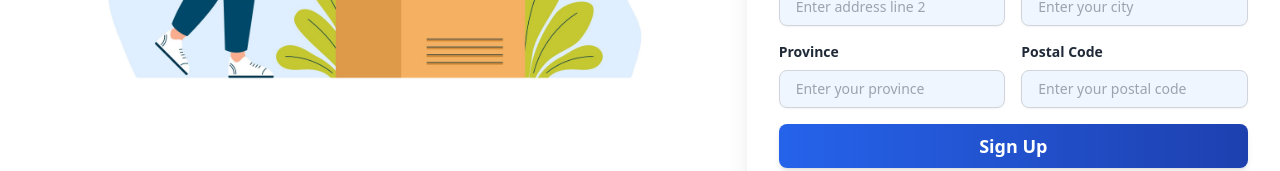
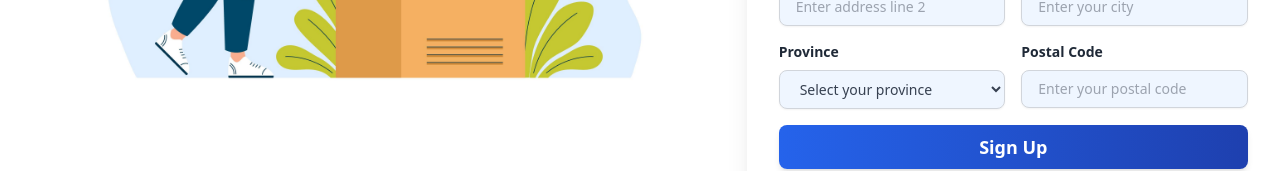
Before and after one commit to jaseel97/donateportal, a React (Vite) app in the folder frontend/: page /signup in a window 1280 px wide. Both pictures are taken after a click on the button "Organization". Shown: the part 484-655 px from the top of the page. Built offline with nearby package versions, Linux system fonts and the light colour scheme.

Commit message:
login form changes

```diff
--- a/frontend/src/App.jsx
+++ b/frontend/src/App.jsx
@@ -45,6 +45,7 @@ export default function App() {
       <div className="min-h-screen flex items-center justify-center bg-gray-100">
         <Routes>
           <Route path="/" element={<Login />} />
+          <Route path="/login" element={<Login />} />
           <Route path="/signup" element={<Signup />} />
           <Route path="/samaritan" element={<Samaritan />} />
           <Route path="/organization" element={<Organization />} />
--- a/frontend/src/Signup.jsx
+++ b/frontend/src/Signup.jsx
@@ -1,5 +1,21 @@
 import React, { useState } from "react";
-import illustration from "./assets/login.jpg"; // Make sure to import your image here
+import illustration from "./assets/login.jpg";
+
+const provinces = [
+  "Alberta",
+  "British Columbia",
+  "Manitoba",
+  "New Brunswick",
+  "Newfoundland and Labrador",
+  "Nova Scotia",
+  "Ontario",
+  "Prince Edward Island",
+  "Quebec",
+  "Saskatchewan",
+  "Northwest Territories",
+  "Nunavut",
+  "Yukon"
+];
 
 const Signup = () => {
   const [formData, setFormData] = useState({
@@ -29,7 +45,6 @@ const Signup = () => {
 
   const handleSubmit = (e) => {
     e.preventDefault();
-    // Add your form validation and submission logic here
     setMessage("Signup successful!");
   };
 
@@ -208,16 +223,21 @@ const Signup = () => {
                   >
                     Province
                   </label>
-                  <input
-                    type="text"
+                  <select
                     id="province"
                     name="province"
                     value={formData.province}
                     onChange={handleChange}
-                    placeholder="Enter your province"
                     className="mt-2 block w-full px-4 py-2 border border-gray-300 rounded-lg shadow-sm focus:outline-none focus:ring-blue-500 focus:border-blue-500 text-gray-700 sm:text-sm bg-blue-50"
                     required
-                  />
+                  >
+                    <option value="" disabled>Select your province</option>
+                    {provinces.map((province) => (
+                      <option key={province} value={province}>
+                        {province}
+                      </option>
+                    ))}
+                  </select>
                 </div>
                 {/* Postal Code */}
                 <div>
```
